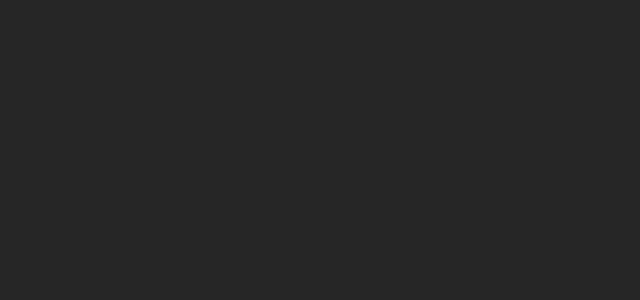
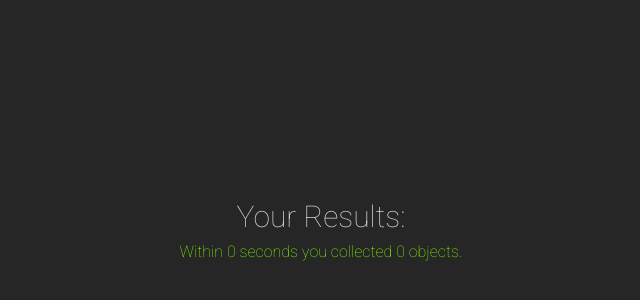
Before and after one commit to juandrepanther/TS-Game, a React (Create React App) app: page /TS-Game-Finish in a window 1280 px wide. Before the commit this address had no page. Shown: the part 170-470 px from the top of the page, without its empty margins (319-959 px from the left). Built offline with nearby package versions, Linux system fonts and the light colour scheme.

Commit message:
added final page

```diff
--- a/src/App.tsx
+++ b/src/App.tsx
@@ -8,6 +8,7 @@
 import { BrowserRouter, Route, Routes } from "react-router-dom"
 import Start from "./pages/Start"
 import Game from "./pages/Game"
+import Finish from "./pages/Finish"
 
 function App() {
  //EXECUTING TIMER UTILITY
@@ -21,6 +22,7 @@
     <Routes>
      <Route path="/DragElements" element={<Game />} />
      <Route path="/TS-Game" element={<Start />} />
+     <Route path="/TS-Game-Finish" element={<Finish />} />
     </Routes>
    </div>
   </BrowserRouter>
--- a/src/components/Board.tsx
+++ b/src/components/Board.tsx
@@ -1,22 +1,29 @@
 import { ReactElement, useEffect, useState } from "react"
-
+import { useDispatch } from "react-redux"
+import { changeIsStarted } from "src/redux/reducers/secReducer"
 import "../styles/Board.css"
+import { useNavigate } from "react-router-dom"
 
 export default function Board(): ReactElement {
  const [show, setShow] = useState(true)
+ const dispatch = useDispatch()
+ const navigate = useNavigate()
 
  useEffect(() => {
   const interval = setInterval(() => {
    const count = document.getElementById("timer")?.innerText
    if (count !== "0 sec.") {
     setShow((prevState) => !prevState)
+    dispatch(changeIsStarted(false))
    } else {
-    console.log("STOP fr Trigger final modal")
+    console.log("here must be trigger to final page")
     clearInterval(interval)
+    navigate("/TS-Game-Finish")
+    //window.history.pushState({}, "", "/TS-Game-Finish")
    }
   }, 1000)
   return () => clearInterval(interval)
- }, [])
+ }, [dispatch, navigate])
 
  //RANDOM WIDTH & HEIGHT
 
--- /dev/null
+++ b/src/pages/Finish.tsx
@@ -0,0 +1,20 @@
+import { ReactElement } from "react"
+import "../styles/Finish.css"
+
+import { useSelector } from "react-redux"
+import { RootState } from "src/redux/store/store"
+
+export default function Start(): ReactElement {
+ const {
+  stats: { value },
+  seconds: { seconds }
+ } = useSelector((state: RootState) => state)
+ return (
+  <div className="finish-page">
+   <div className="finish-page-title">Your Results:</div>
+   <div className="finish-page-result">
+    {`Within ${seconds} seconds you collected ${value} objects.`}
+   </div>
+  </div>
+ )
+}
```
Also changed, not shown: 1 other file (tests, documents, lock files or other folders).
